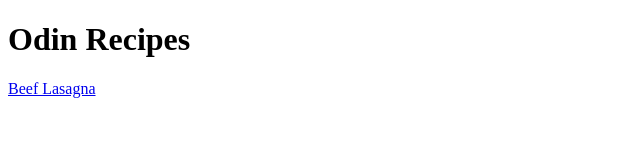
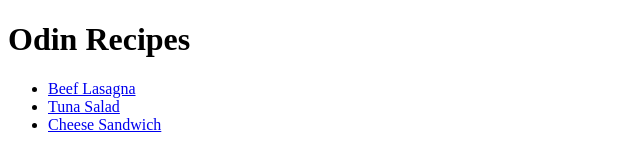
Before and after one commit to albertoibravo/odin-recipes, a plain HTML site: page index.html in a window 1280 px wide. Shown: the whole page, without its empty margins (0-640 px from the left). Drawn offline with Linux system fonts and the light colour scheme.

Commit message:
Iteration 1,2,3 and 4

```diff
--- a/index.html
+++ b/index.html
@@ -5,6 +5,10 @@
 </head>
 <body>
     <h1>Odin Recipes</h1>
-    <a href="recipes/lasagna.html">Beef Lasagna</a>
+    <ul>
+    <li><a href="recipes/lasagna.html">Beef Lasagna</a></li>
+    <li><a href="recipes/tuna-salad.html">Tuna Salad</a></li>
+    <li><a href="recipes/cheese-sandwich.html">Cheese Sandwich</a></li>
+    </ul>
 </body>
 </html>
```
